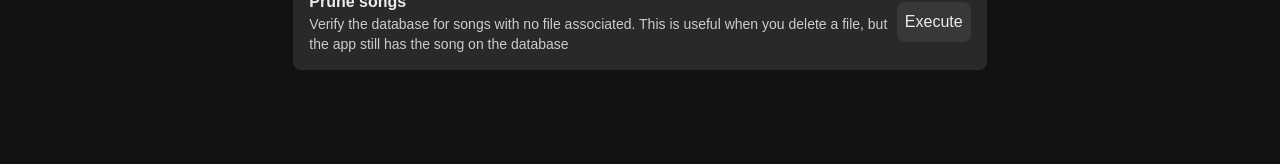
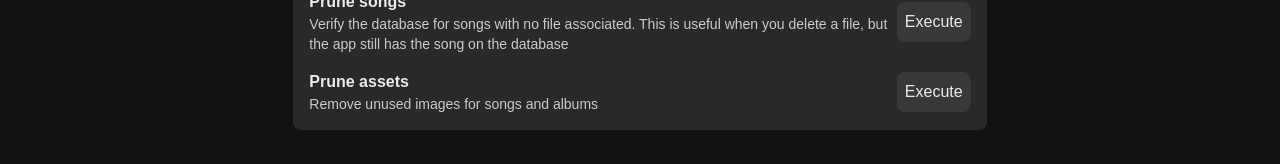
Before and after one commit to BrunoVieira003/groov-web, a SvelteKit app: page /library in a window 1280 px wide. Shown: the part 286-450 px from the top of the page. Built offline with nearby package versions, Linux system fonts and the light colour scheme; no server answers.

Commit message:
feat: add prune assets task option in library page

```diff
--- a/src/lib/stores/runningTasks.ts
+++ b/src/lib/stores/runningTasks.ts
@@ -8,7 +8,7 @@ export interface Task{
     label: string
 }
 
-export type TaskType = 'scan-folder' | 'upload' | 'prune-songs'
+export type TaskType = 'scan-folder' | 'upload' | 'prune-songs' | 'prune-assets'
 
 export const runningTasks = writable<Task[]>([])
 
--- a/src/routes/library/+page.server.ts
+++ b/src/routes/library/+page.server.ts
@@ -19,5 +19,10 @@ export const actions = {
     pruneSongs: async () => {
         const {data} = await api.post('/tasks/prune-songs')
         return {taskId: data.taskId}
+    },
+
+    pruneAssets: async () => {
+        const {data} = await api.post('/tasks/prune-assets')
+        return {taskId: data.taskId}
     }
 } satisfies Actions
--- a/src/routes/library/+page.svelte
+++ b/src/routes/library/+page.svelte
@@ -43,6 +43,19 @@
             }
         }
     }
+
+    const handlePruneAssets: SubmitFunction = () => {
+        return async ({result, update}) => {
+            await update()
+            if(result.type === 'success'){
+                if(result.data){
+                    trackTask('prune-assets', result.data.taskId, 'Prune assets')
+                }
+            }else{
+                toast.error('Prune failed')
+            }
+        }
+    }
 </script>
 
 <h1 class="page-title w-full text-center sm:text-start sm:w-11/12 md:w-8/12 sm:mx-auto text-highlight">Library</h1>
@@ -79,4 +92,14 @@
         </form>
     </div>
 
+    <div class="flex not-sm:flex-col gap-2 items-stretch justify-between">
+        <div>
+            <p class="font-semibold text-heading">Prune assets</p>
+            <p class="text-sm text-subheading line-clamp-3">Remove unused images for songs and albums</p>
+        </div>
+        <form method="post" action="?/pruneAssets" class="flex items-center gap-4" use:enhance={handlePruneAssets}>
+            <input type="submit" value="Execute" class="cursor-pointer bg-neutral-light hover:bg-neutral-lighter p-2 w-full rounded-lg text-heading">
+        </form>
+    </div>
+
 </div>
```
